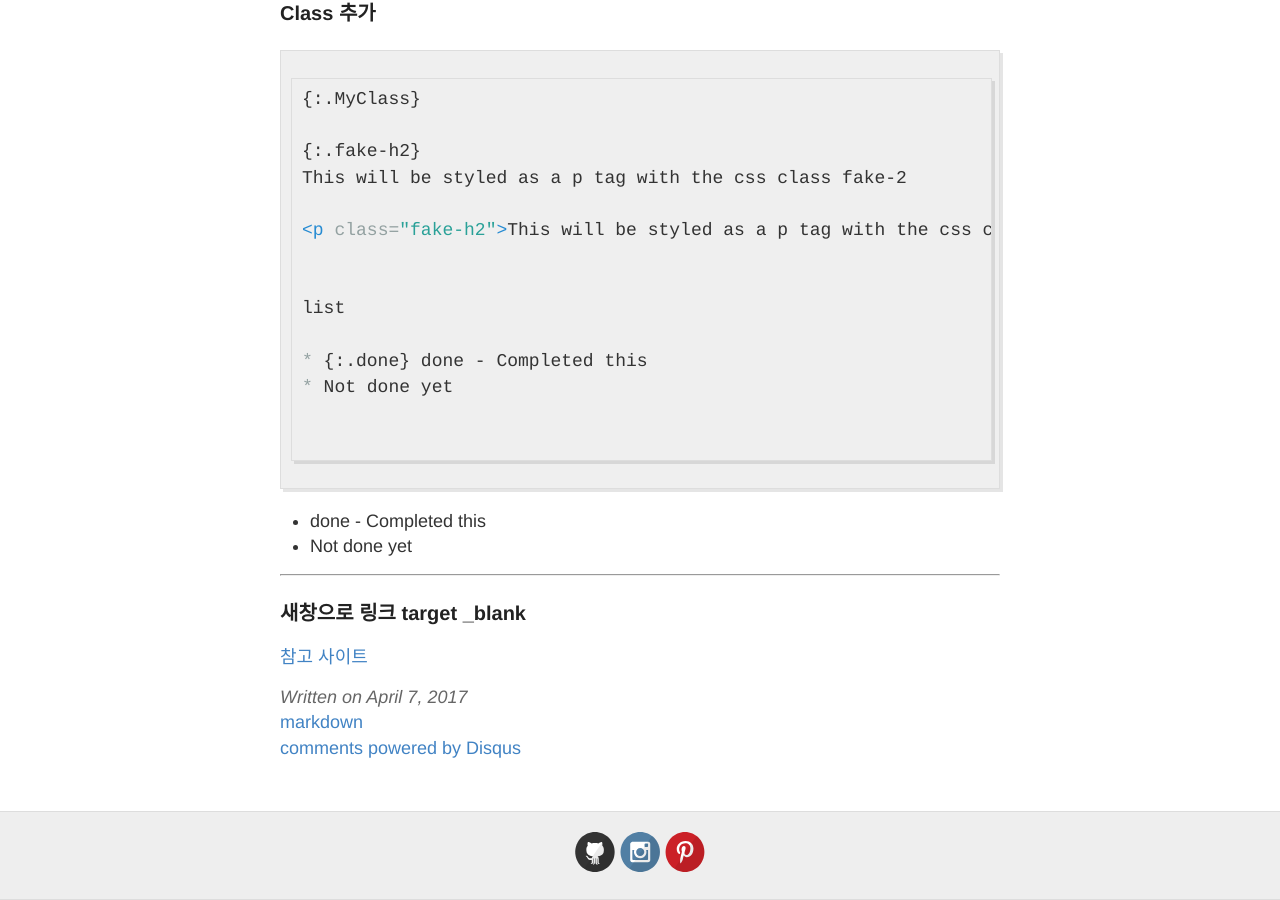
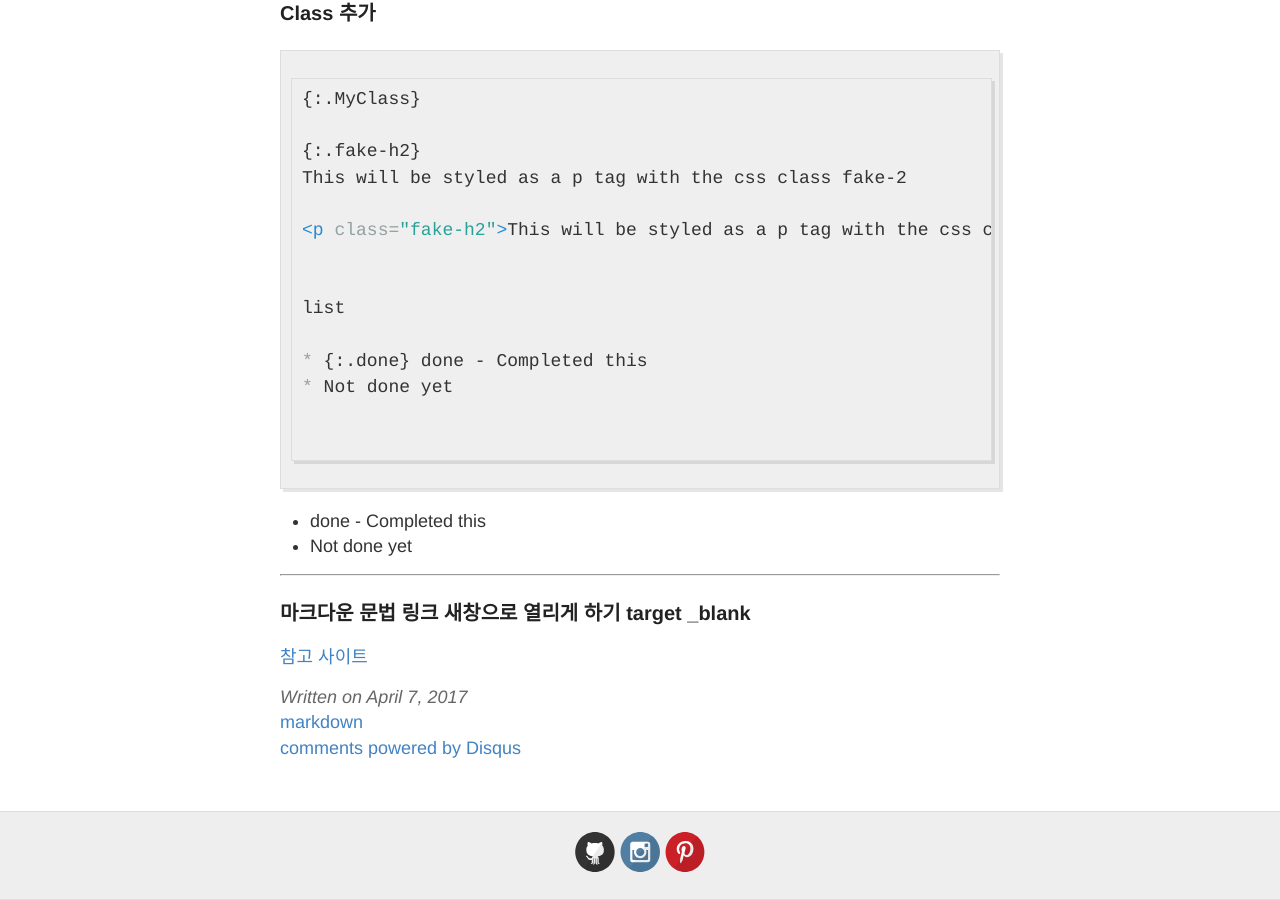
Before and after one commit to songssss/songssss.github.io, a Jekyll site: the page built from _posts/2017-04-07-markdown.md, in a window 1280 px wide and 900 px high, scrolled down 3107 px. Built offline with Jekyll 4.4.1, drawn with Linux system fonts in a browser that asks for light colours; comment, search, counter and statistics services are not loaded.

Commit message:
post edit

```diff
--- a/_posts/2017-04-07-markdown.md
+++ b/_posts/2017-04-07-markdown.md
@@ -149,7 +149,7 @@ list
 </ul>
 ---
 
-### 새창으로 링크 target _blank
+### 마크다운 문법 링크 새창으로 열리게 하기 target _blank
 
 {:target='_blank'}
 
```
